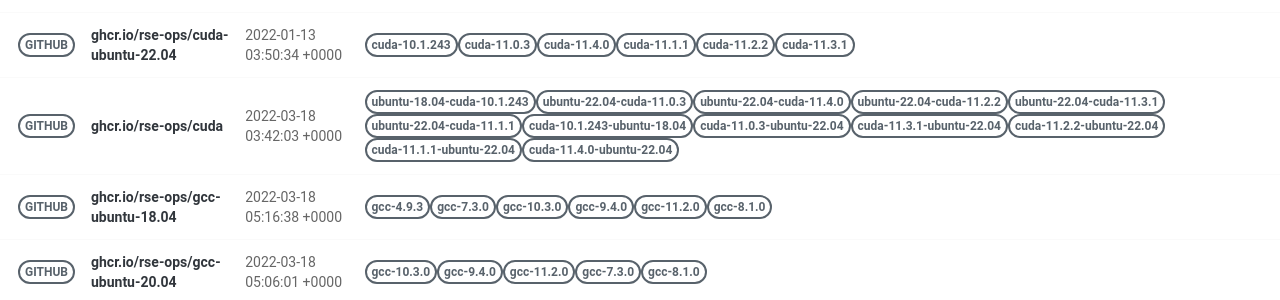
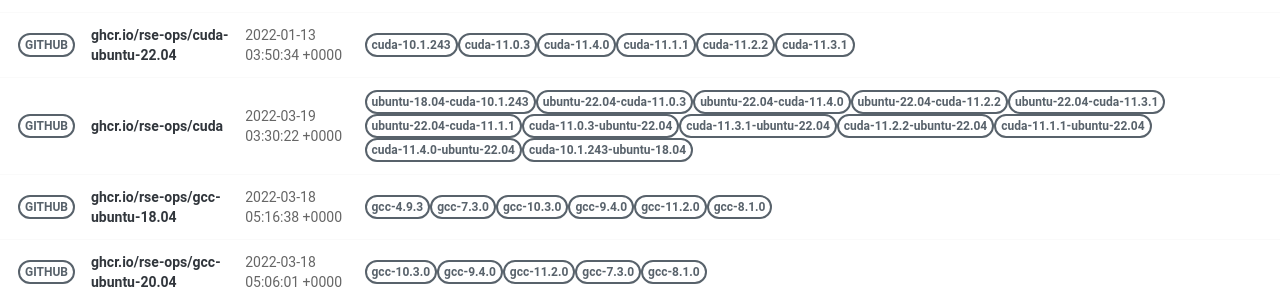
Before and after one commit to rse-ops/docker-images, a Jekyll site: the page built from pages/index.md, in a window 1280 px wide. Shown: the part 417-717 px from the top of the page. Built offline with Jekyll 4.4.1, drawn with Linux system fonts in a browser that asks for light colours; nearby versions of some CDN libraries.

Commit message:
Automated push to update library 2022-03-19

```diff
--- a/_library/ghcr.io-rse-ops-cuda.md
+++ b/_library/ghcr.io-rse-ops-cuda.md
@@ -1,7 +1,7 @@
 ---
 layout: container
 name: ghcr.io/rse-ops/cuda
-updated_at: 2022-03-18 03:42:03.405068
+updated_at: 2022-03-19 03:30:22.577557
 
 
 container_url: https://github.com/orgs/rse-ops/packages/container/package/cuda
@@ -24,9 +24,6 @@ versions:
  - tag: ubuntu-22.04-cuda-11.1.1
    dockerfile: https://github.com/rse-ops/docker-images/blob/main/ubuntu/cuda/Dockerfile
    manifest: https://crane.ggcr.dev/manifest/ghcr.io/rse-ops/cuda:ubuntu-22.04-cuda-11.1.1
- - tag: cuda-10.1.243-ubuntu-18.04
-   dockerfile: https://github.com/rse-ops/docker-images/blob/main/ubuntu/cuda/Dockerfile
-   manifest: https://crane.ggcr.dev/manifest/ghcr.io/rse-ops/cuda:cuda-10.1.243-ubuntu-18.04
  - tag: cuda-11.0.3-ubuntu-22.04
    dockerfile: https://github.com/rse-ops/docker-images/blob/main/ubuntu/cuda/Dockerfile
    manifest: https://crane.ggcr.dev/manifest/ghcr.io/rse-ops/cuda:cuda-11.0.3-ubuntu-22.04
```
Also changed, not shown: other parts of _library/ghcr.io-rse-ops-cuda.md (+3 -0 lines).
